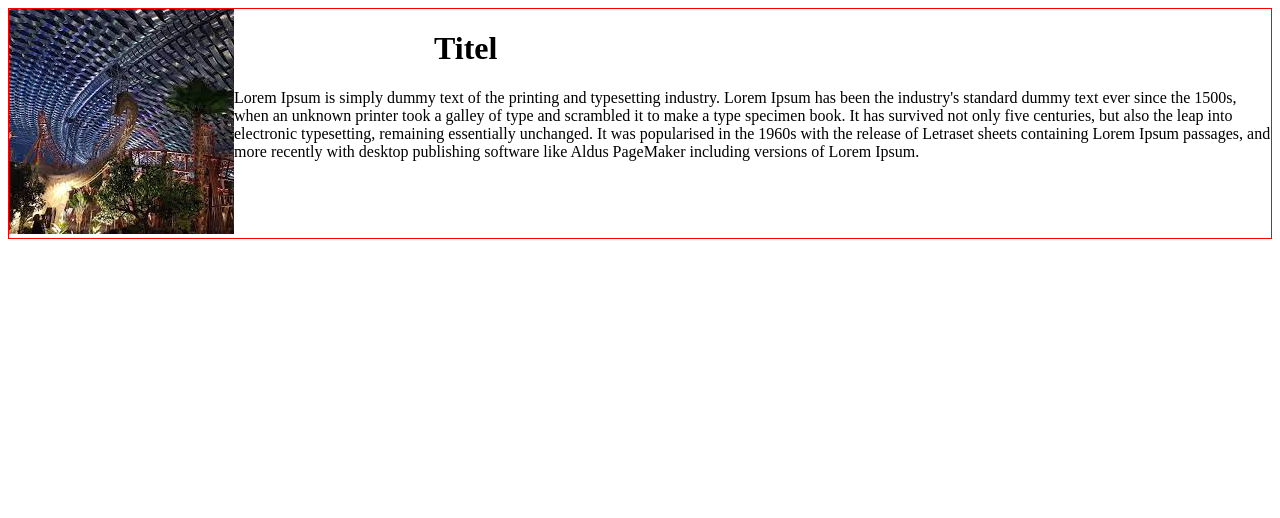
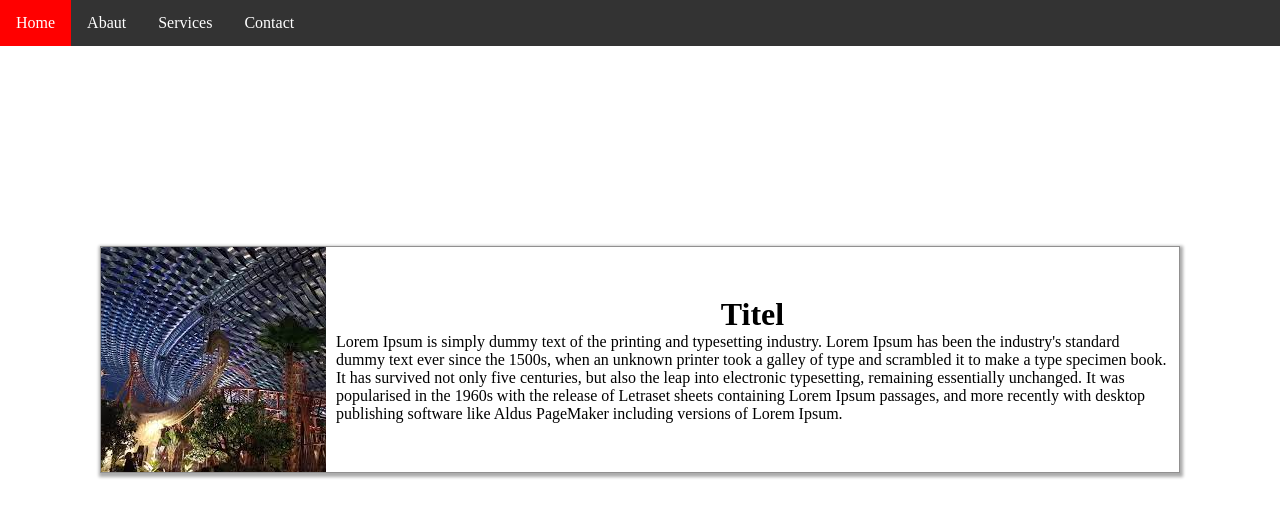
Before and after one commit to LzarevS/project1, a plain HTML site: page Index.html in a window 1280 px wide. Drawn offline with Linux system fonts and the light colour scheme.

Commit message:
am schimbat ceva

```diff
--- a/Index.html
+++ b/Index.html
@@ -5,24 +5,48 @@
     <meta http-equiv="X-UA-Compatible" content="IE=edge">
     <meta name="viewport" content="width=device-width, initial-scale=1.0">
     <link rel="Stylesheet" href="./css/style.css">
+    <link rel="Stylesheet" href="./css/menu.css">
     <title>Document</title>
 </head>
 <body>
 
 
+   <ul>
+      <li><a href="https://www.w3schools.com/html/">Home</a></li>
+      <li><a href="#">Abaut</a></li>
+      <li class="dropdown">
+        <a class="dropbtn">Services</a>
+        <div class="dropdown-content">
+          <a href="#">Design</a>
+          <a href="#">Wep</a>
+          <a href="#">Mobile</a>
+        </div>
+      </li>
+    <li><a href="#">Contact</a></li>
+</ul>
+
+
+
    <div class="container">
-
   <div class="container__img">
-
- <img alt="img" src="./img/Без названия.jpg"/>
-
+ <img alt="img" class="img" src="./img/Без названия.jpg"/>
   </div>
 
   <div class="container__info">
-     <h1>Titel</h1>
-     <p>Lorem Ipsum is simply dummy text of the printing and typesetting industry. Lorem Ipsum has been the industry's standard dummy text ever since the 1500s, when an unknown printer took a galley of type and scrambled it to make a type specimen book. It has survived not only five centuries, but also the leap into electronic typesetting, remaining essentially unchanged. It was popularised in the 1960s with the release of Letraset sheets containing Lorem Ipsum passages, and more recently with desktop publishing software like Aldus PageMaker including versions of Lorem Ipsum.</p>
+         <h1>Titel</h1>
+     <p>Lorem Ipsum is simply dummy text of the printing and
+      typesetting industry. Lorem Ipsum has been the industry's
+      standard dummy text ever since the 1500s, when an unknown
+      printer took a galley of type and scrambled it to make a
+       type specimen book. It has survived not only five
+        centuries, but also the leap into electronic
+        typesetting, remaining essentially unchanged.
+         It was popularised in the 1960s with the
+         release of Letraset sheets containing Lorem
+         Ipsum passages, and more recently with desktop
+         publishing software like Aldus PageMaker including
+         versions of Lorem Ipsum.</p>
   </div>
-
    </div>
 
 
--- /dev/null
+++ b/css/menu.css
@@ -0,0 +1,50 @@
+ul {
+    list-style-type: none;
+    margin: 0;
+    padding: 0;
+    overflow: hidden;
+    background-color: #333;
+  }
+
+  li {
+    float: left;
+  }
+
+  li a, .dropbtn {
+    display: inline-block;
+    color: white;
+    text-align: center;
+    padding: 14px 16px;
+    text-decoration: none;
+  }
+
+  li a:hover, .dropdown:hover .dropbtn {
+    background-color: red;
+  }
+
+  li.dropdown {
+    display: inline-block;
+  }
+
+  .dropdown-content {
+    display: none;
+    position: absolute;
+    background-color: #f9f9f9;
+    min-width: 160px;
+    box-shadow: 0px 8px 16px 0px rgba(0,0,0,0.2);
+    z-index: 1;
+  }
+
+  .dropdown-content a {
+    color: black;
+    padding: 12px 16px;
+    text-decoration: none;
+    display: block;
+    text-align: left;
+  }
+
+  .dropdown-content a:hover {background-color: #c7c7c7;}
+
+  .dropdown:hover .dropdown-content {
+    display: block;
+  }
--- a/css/style.css
+++ b/css/style.css
@@ -1,8 +1,24 @@
+* {
+    margin: 0;
+    padding: 0;
+}
 .container {
-    border: 1px solid red;
+    border: 1px solid rgb(145, 144, 144);
+    display: flex;
+    justify-content: space-around;
+    align-items: center;
+    margin: 200px 100px 0 100px;
+    box-shadow: 1px 2px 3px 2px rgb(172, 172, 172);
+
+}
+
+.container__info{
+    display: flex;
+    align-items: center;
+    justify-content: center;
+    flex-direction: column;
+    padding: 10px 10px 10px 10px;
+}
+.img {
     display: flex;
 }
-
-h1 {
-    margin-left: 200px;
-}
```
